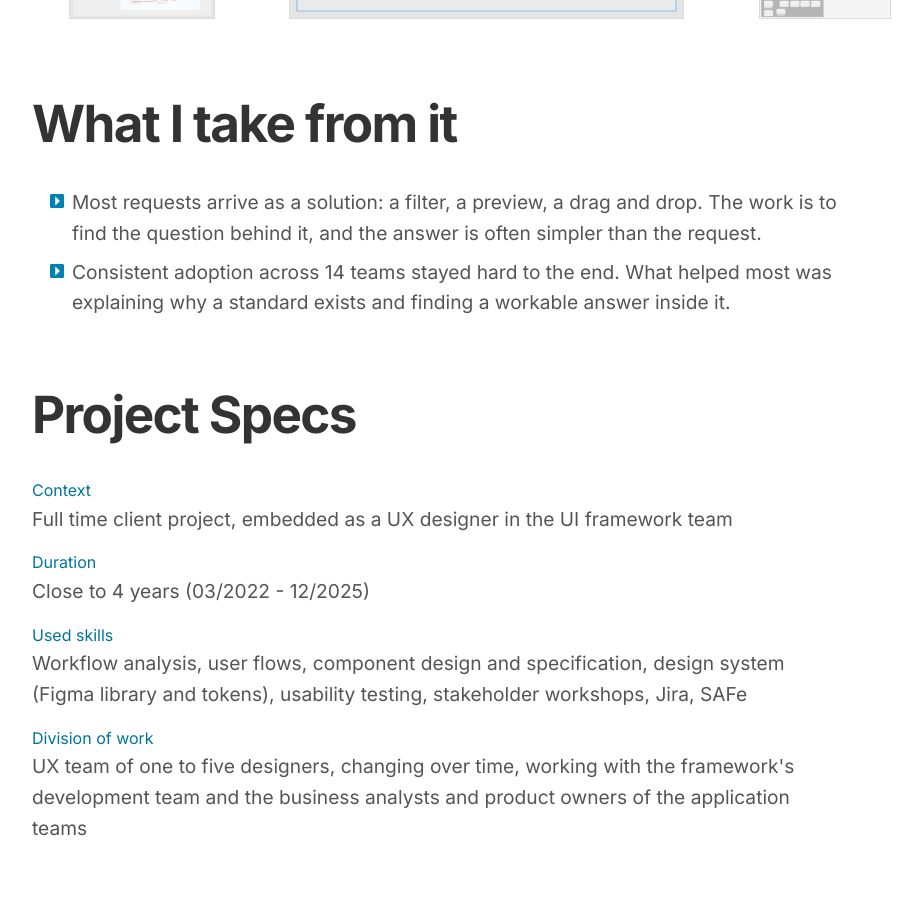
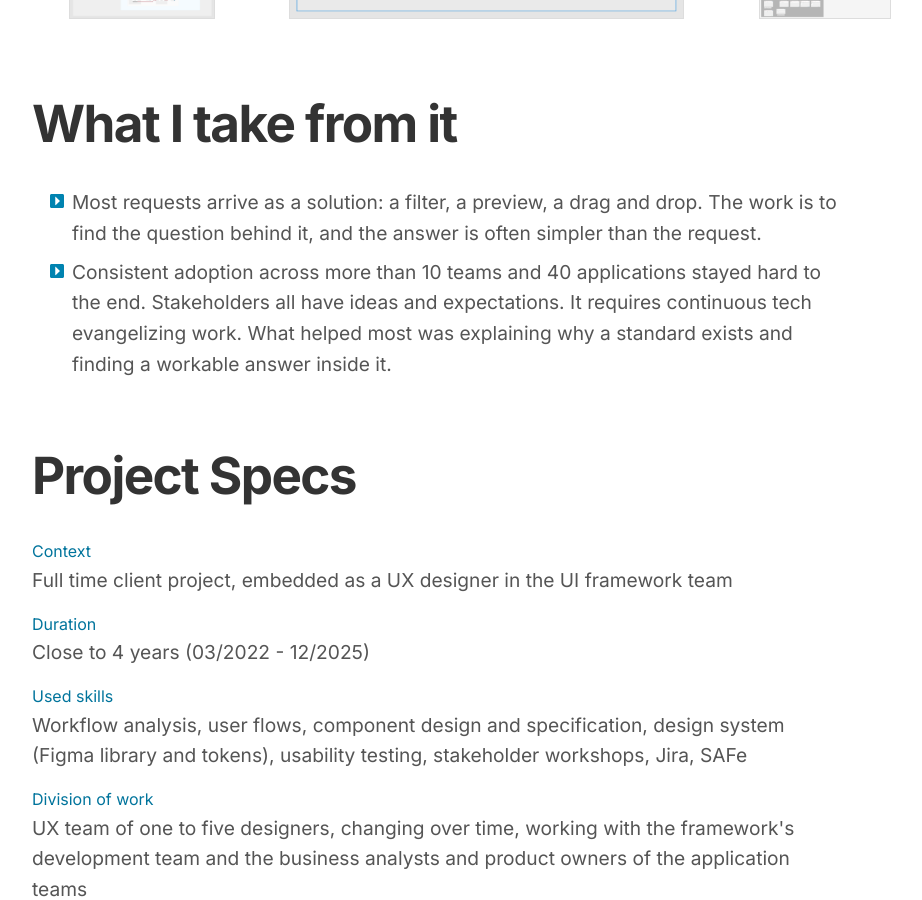
Before and after one commit to DavidSlr/portfolio, a Jekyll site: the page built from collections/_portfolio/2022-03-01-customs-toolchain-framework.markdown, in a window 1280 px wide and 900 px high, scrolled down 6016 px. Shown: the whole window, without its empty margins (160-1082 px from the left). Built offline with Jekyll 4.4.1, drawn with Linux system fonts in a browser that asks for light colours.

Commit message:
Dazit change in takeaways

```diff
--- a/collections/_portfolio/2022-03-01-customs-toolchain-framework.markdown
+++ b/collections/_portfolio/2022-03-01-customs-toolchain-framework.markdown
@@ -142,4 +142,4 @@ For each application I worked out the requirements with business analysts and us
 
 - Most requests arrive as a solution: a filter, a preview, a drag and drop. The work is to find the question behind it, and the answer is often simpler than the request.
 
-- Consistent adoption across 14 teams stayed hard to the end. What helped most was explaining why a standard exists and finding a workable answer inside it.
+- Consistent adoption across more than 10 teams and 40 applications stayed hard to the end. Stakeholders all have ideas and expectations. It requires continuous tech evangelizing work. What helped most was explaining why a standard exists and finding a workable answer inside it.
```
Also changed, not shown: .claude/launch.json (added).
